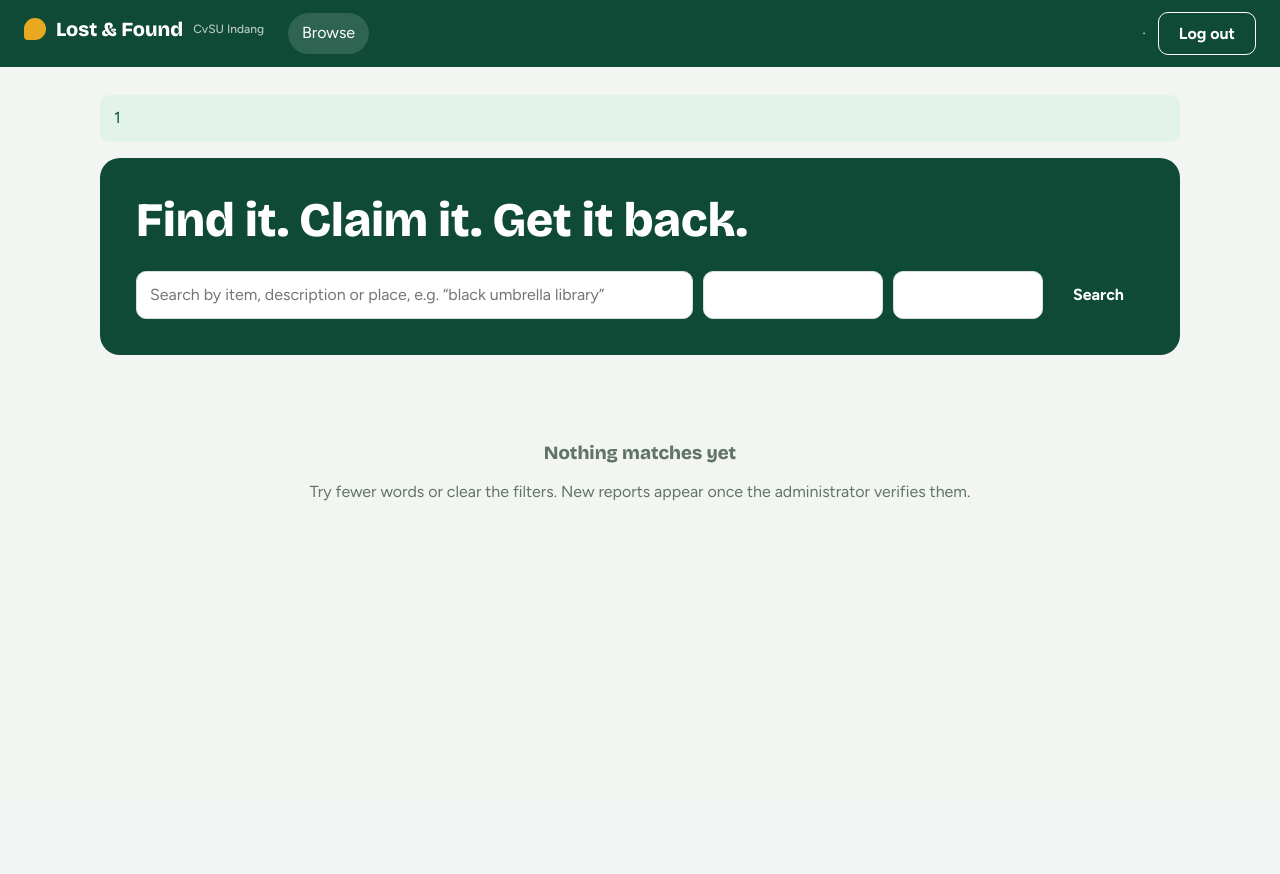
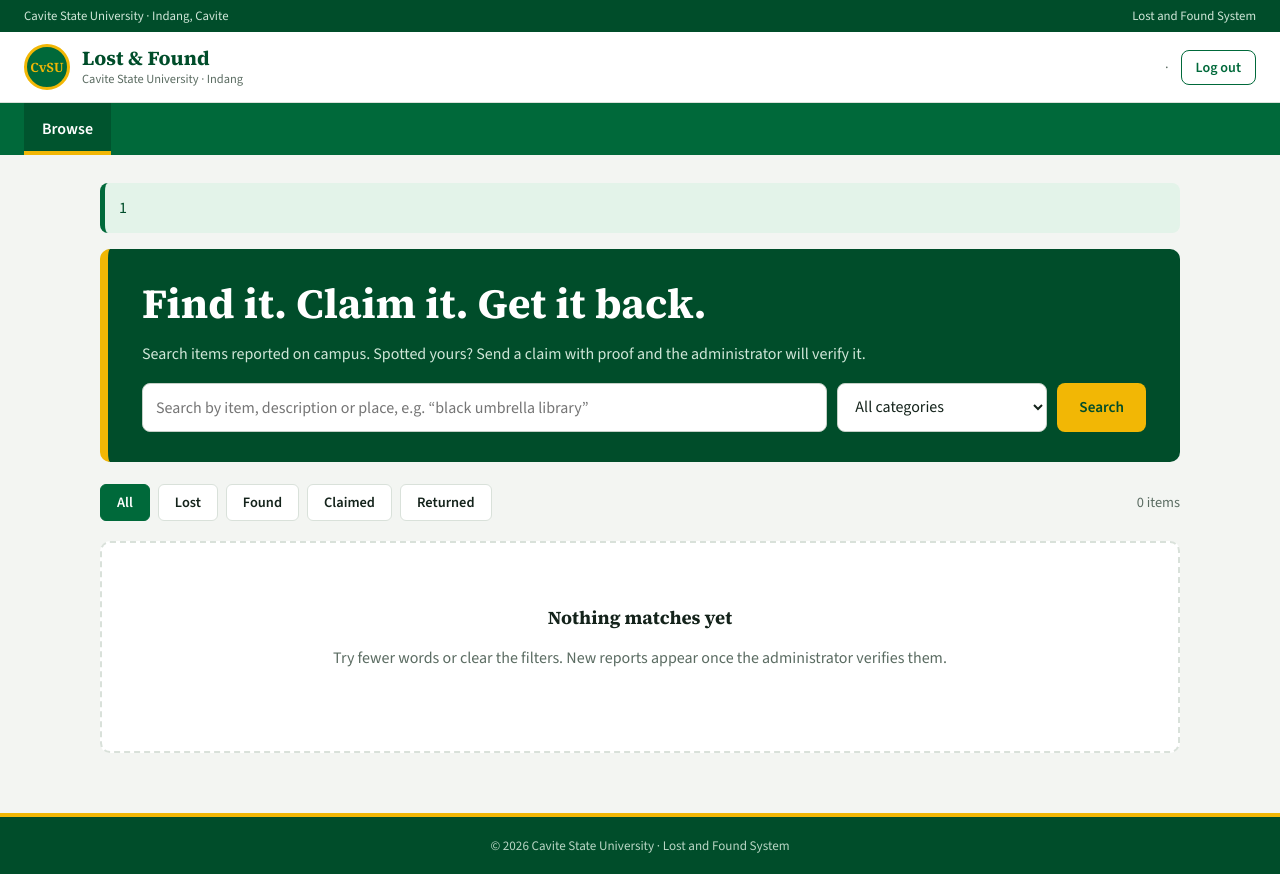
Before and after one commit to krisyanna/Lostfound, a PHP site: page / in a window 1280 px wide. Before the commit the page ends 501 px from the top, so only its background shows below. Run offline with PHP 8.4, Linux system fonts and the light colour scheme; the visitor is signed in with stand-in values (Sample User, id 1); data comes from the database, SQL or seed files in the repository; data that the repository does not hold is empty.

Commit message:
Redesign UI with CvSU theme

```diff
--- a/inc.php
+++ b/inc.php
@@ -17,11 +17,14 @@ function tno($id){return 'LF-'.str_pad($id,4,'0',STR_PAD_LEFT);}
 function clean($s,$max){return mb_substr(trim(strip_tags((string)$s)),0,$max);}
 function head($title,$print=false){$u=me();$cur=basename($_SERVER['SCRIPT_NAME']);
 $n=fn($f,$l)=>'<a href="'.$f.'"'.($cur===$f?' class="on"':'').'>'.$l.'</a>';
-echo '<!doctype html><html lang="en"><head><meta charset="utf-8"><meta name="viewport" content="width=device-width,initial-scale=1"><title>'.e($title).' · CvSU Lost &amp; Found</title><link rel="preconnect" href="https://fonts.googleapis.com"><link href="https://fonts.googleapis.com/css2?family=Bricolage+Grotesque:wght@600;800&family=Figtree:wght@400;500;700&display=swap" rel="stylesheet"><link rel="stylesheet" href="style.css"></head><body>';
-if($u){echo '<header class="top"><a class="brand" href="index.php"><i></i>Lost &amp; Found <small>CvSU Indang</small></a><nav>'.$n('index.php','Browse');
+echo '<!doctype html><html lang="en"><head><meta charset="utf-8"><meta name="viewport" content="width=device-width,initial-scale=1"><title>'.e($title).' · CvSU Lost &amp; Found</title><meta name="theme-color" content="#00693a"><link rel="preconnect" href="https://fonts.googleapis.com"><link href="https://fonts.googleapis.com/css2?family=Source+Sans+3:wght@400;600;700&family=Source+Serif+4:wght@600;700&display=swap" rel="stylesheet"><link rel="stylesheet" href="style.css"></head><body>';
+echo '<div class="strip"><span>Cavite State University · Indang, Cavite</span><span>Lost and Found System</span></div><header class="top"><a class="brand" href="index.php"><i>CvSU</i><span>Lost &amp; Found<small>Cavite State University · Indang</small></span></a>';
+if($u)echo '<form method="post" action="logout.php" class="who"><span>'.e($u['name']).' · '.e($u['role']).'</span>'.tok().'<button class="btn ghost sm">Log out</button></form>';
+echo '</header>';
+if($u){echo '<nav class="menu">'.$n('index.php','Browse');
 if($u['role']==='student')echo $n('report.php','Report an item').$n('my.php','My activity');
 if($u['role']==='admin')echo $n('admin.php','Admin');
-echo '</nav><form method="post" action="logout.php" class="who"><span>'.e($u['name']).' · '.e($u['role']).'</span>'.tok().'<button class="btn ghost">Log out</button></form></header>';}
+echo '</nav>';}
 echo '<main>'; if($f=flash())echo '<div class="note">'.e($f).'</div>';}
-function foot(){echo '</main><script>document.querySelectorAll("[data-confirm]").forEach(b=>b.addEventListener("click",x=>{if(!confirm(b.dataset.confirm))x.preventDefault()}));document.querySelectorAll("[data-auto]").forEach(s=>s.addEventListener("change",()=>s.form.submit()));var p=document.getElementById("photo");if(p)p.addEventListener("change",()=>{var f=p.files[0],i=document.getElementById("prev");if(f){i.src=URL.createObjectURL(f);i.hidden=false}});</script></body></html>';}
+function foot(){echo '</main><footer class="foot">© '.date('Y').' Cavite State University · Lost and Found System</footer><script>document.querySelectorAll("[data-confirm]").forEach(b=>b.addEventListener("click",x=>{if(!confirm(b.dataset.confirm))x.preventDefault()}));document.querySelectorAll("[data-auto]").forEach(s=>s.addEventListener("change",()=>s.form.submit()));var p=document.getElementById("photo");if(p)p.addEventListener("change",()=>{var f=p.files[0],i=document.getElementById("prev");if(f){i.src=URL.createObjectURL(f);i.hidden=false}});</script></body></html>';}
 function badge($s){return '<span class="bd '.e($s).'">'.e($s).'</span>';}
--- a/index.php
+++ b/index.php
@@ -13,14 +13,16 @@ $cats=db()->query('SELECT * FROM categories ORDER BY name')->fetchAll();
 $pend=[];if($u['role']==='student'){$r=db()->prepare("SELECT item_id FROM claims WHERE user_id=? AND status='Pending'");$r->execute([$u['id']]);$pend=$r->fetchAll(PDO::FETCH_COLUMN);}
 head('Browse');?>
 
-<section class="hero"><h1>Find it. Claim it. Get it back.</h1>
+<section class="hero"><h1>Find it. Claim it. Get it back.</h1><p>Search items reported on campus. Spotted yours? Send a claim with proof and the administrator will verify it.</p>
 
 <form class="search" method="get"><input name="q" value="<?=e($q)?>" placeholder="Search by item, description or place, e.g. “black umbrella library”">
 
 <select name="c" data-auto><option value="0">All categories</option><?php foreach($cats as $c)echo '<option value="'.$c['id'].'"'.($cat==$c['id']?' selected':'').'>'.e($c['name']).'</option>';?></select>
 
-<select name="s" data-auto><option value="">Any status</option><?php foreach(['Lost','Found','Claimed','Returned'] as $x)echo '<option'.($st===$x?' selected':'').'>'.$x.'</option>';?></select><button class="btn">Search</button></form></section>
+<input type="hidden" name="s" value="<?=e($st)?>"><button class="btn">Search</button></form></section>
 
+
+<div class="chips noprint"><?php foreach([""=>"All","Lost"=>"Lost","Found"=>"Found","Claimed"=>"Claimed","Returned"=>"Returned"] as $k=>$l)echo '<a href="?'.e(http_build_query(["q"=>$q,"c"=>$cat?:"","s"=>$k])).'"'.($st===(string)$k?' class="on"':'').'>'.$l.'</a>';?><span class="mut count"><?=count($items)?> item<?=count($items)===1?'':'s'?></span></div>
 
 <?php if(!$items)echo '<div class="empty"><h3>Nothing matches yet</h3><p>Try fewer words or clear the filters. New reports appear once the administrator verifies them.</p></div>';?>
 
@@ -32,7 +34,7 @@ head('Browse');?>
 
     <h3><?=e($i['name'])?></h3><p><?=e($i['description'])?></p>
 
-    <dl><dt>Category</dt><dd><?=e($i['cat'])?></dd><dt>Place</dt><dd><?=e($i['location'])?></dd><dt>Date</dt><dd><?=e($i['event_date'])?></dd></dl>
+    <dl><dt>Category</dt><dd><?=e($i['cat'])?></dd><dt><?=$i['status']==='Lost'?'Lost at':($i['status']==='Found'?'Found at':'Place')?></dt><dd><?=e($i['location'])?></dd><dt>Date</dt><dd><?=e($i['event_date'])?></dd></dl>
 
 <?php if($u['role']==='student'&&$i['status']==='Found'&&$i['user_id']!=$u['id']):
 
--- a/login.php
+++ b/login.php
@@ -10,7 +10,7 @@ if($_SERVER['REQUEST_METHOD']==='POST'){chk();$un=trim($_POST['username']??'');
  else{if($u){$f=$u['failed']+1;db()->prepare('UPDATE users SET failed=?,locked_until=? WHERE id=?')->execute([$f,$f>=5?date('Y-m-d H:i:s',time()+600):null,$u['id']]);}
   $err='Wrong username or password, or the account is deactivated.';logit('login_failed',$un);}}
 head('Log in');?>
-<div class="login"><section class="hero-l"><p class="tag">Cavite State University · CEIT</p><h1>Lost something on campus?<br>Someone may have it.</h1><p>Report what you lost, post what you found, and claim your belongings through a verified process.</p></section>
+<div class="login"><section class="hero-l"><p class="tag">Cavite State University · CEIT</p><h1>Lost something on campus?<br>Someone may have it.</h1><p>Report what you lost, post what you found, and claim your belongings through a verified process.</p><ol class="how"><li><span><b>Report</b> what you lost or found</span></li><li><span><b>Verified</b> by the administrator</span></li><li><span><b>Claim</b> it with proof of ownership</span></li></ol></section>
 <section class="card"><h2>Log in</h2><?php if($err)echo '<div class="err">'.e($err).'</div>';?>
 <form method="post"><?=tok()?><label>Username / student number<input name="username" autocomplete="username" required autofocus></label>
 <label>Password<input type="password" name="password" autocomplete="current-password" required></label><button class="btn">Log in</button>
--- a/style.css
+++ b/style.css
@@ -1,32 +1,37 @@
-:root{--g:#0e4a35;--g2:#1c7a54;--gold:#e8a820;--lost:#d9822b;--found:#1c7a54;--bg:#f2f5f1;--ink:#15241c;--mut:#62736a;--line:#d8e0d9}
-*{box-sizing:border-box}body{margin:0;background:var(--bg);color:var(--ink);font:16px/1.55 Figtree,system-ui,sans-serif}
-h1,h2,h3,.brand,.stub b{font-family:'Bricolage Grotesque',Figtree,sans-serif;line-height:1.1;margin:0 0 .5em}h1{font-size:clamp(2rem,4vw,3rem);font-weight:800}h2{font-size:1.4rem}
-a{color:var(--g2)}main{max-width:1120px;margin:0 auto;padding:28px 20px 80px}.mut{color:var(--mut);font-size:.9rem}
-.top{display:flex;align-items:center;gap:24px;padding:12px 24px;background:var(--g);color:#fff;flex-wrap:wrap}.top nav{display:flex;gap:4px;flex:1}
-.top a{color:#d6eadf;text-decoration:none;padding:8px 14px;border-radius:99px}.top a:hover,.top a.on{background:rgba(255,255,255,.14);color:#fff}
-.brand{display:flex;align-items:center;gap:10px;font-size:1.25rem;font-weight:800;color:#fff!important;padding:0!important}.brand i{width:22px;height:22px;border-radius:50% 50% 50% 4px;background:var(--gold);display:inline-block}.brand small{font:500 .75rem Figtree;opacity:.7}
-.who{display:flex;gap:12px;align-items:center;font-size:.9rem}
-input,select,textarea{width:100%;font:inherit;padding:11px 13px;border:1.5px solid var(--line);border-radius:10px;background:#fff;color:inherit}textarea{min-height:100px;resize:vertical}
-input:focus,select:focus,textarea:focus,.btn:focus-visible,a:focus-visible,summary:focus-visible{outline:3px solid var(--gold);outline-offset:1px}
-label{display:block;font-weight:500;margin-bottom:14px}label input,label select,label textarea{margin-top:6px}input[type=checkbox],input[type=radio]{width:auto}
-.btn{display:inline-block;border:0;background:var(--g);color:#fff;font:700 1rem Figtree;padding:11px 20px;border-radius:10px;cursor:pointer;text-decoration:none}.btn:hover{background:var(--g2)}
-.btn.sm{padding:7px 14px;font-size:.9rem}.btn.ghost{background:transparent;color:inherit;border:1.5px solid currentColor}.btn.danger{background:#b3382c}
-.card{background:#fff;border-radius:16px;padding:26px;box-shadow:0 1px 0 var(--line),0 8px 24px -16px rgba(14,74,53,.35);margin-bottom:20px}.narrow{max-width:460px}.wide{max-width:760px}
-.err,.note{padding:11px 14px;border-radius:10px;margin-bottom:16px}.err{background:#fde8e5;color:#8d2217}.note{background:#e2f3e9;color:var(--g)}
-.login{display:grid;grid-template-columns:1.2fr 1fr;gap:48px;align-items:center;min-height:90vh;max-width:1000px;margin:auto;padding:20px}.hero-l h1{font-size:clamp(2.2rem,5vw,3.6rem)}.tag{color:var(--g2);font-weight:700}
-.hero{background:var(--g);color:#fff;border-radius:20px;padding:36px;margin-bottom:28px}.search{display:grid;grid-template-columns:1fr 180px 150px auto;gap:10px}
-.grid{display:grid;grid-template-columns:repeat(auto-fill,minmax(330px,1fr));gap:20px}
-.tk{--c:var(--lost);display:grid;grid-template-columns:86px 1fr;background:#fff;border-radius:14px;position:relative;box-shadow:0 8px 24px -16px rgba(14,74,53,.4)}.tk.Found{--c:var(--found)}.tk.Claimed,.tk.Returned{--c:#6b7a72}
-.stub{background:var(--c);color:#fff;border-radius:14px 0 0 14px;display:flex;flex-direction:column;justify-content:center;align-items:center;gap:6px;border-right:2px dashed rgba(255,255,255,.65);padding:12px 4px;text-align:center}.stub b{font-size:1.2rem;writing-mode:vertical-rl;transform:rotate(180deg)}.stub span{font-size:.7rem;opacity:.9}
-.tk:before,.tk:after{content:"";position:absolute;left:75px;width:22px;height:22px;border-radius:50%;background:var(--bg)}.tk:before{top:-11px}.tk:after{bottom:-11px}
-.body{padding:16px 18px}.body img{width:100%;height:150px;object-fit:cover;border-radius:10px;margin-bottom:10px}.body h3{font-size:1.2rem;margin-bottom:4px}.body p{margin:0 0 10px;color:#41554a}
-dl{display:grid;grid-template-columns:auto 1fr;gap:2px 12px;margin:0 0 12px;font-size:.9rem}dt{color:var(--mut)}dd{margin:0}details form{margin-top:10px}summary{list-style:none;cursor:pointer;display:inline-block}
-.bd{display:inline-block;padding:2px 10px;border-radius:99px;font-size:.8rem;font-weight:700;background:#e6ece8}.bd.Lost{background:#fbe6cf;color:#8a4a0c}.bd.Found,.bd.Approved{background:#d9f0e3;color:var(--g)}.bd.Rejected{background:#fde8e5;color:#8d2217}.bd.Pending{background:#fff2c9;color:#7a5600}
-.empty{text-align:center;padding:60px 20px;color:var(--mut)}table{width:100%;border-collapse:collapse;background:#fff;border-radius:12px;overflow:hidden;margin:12px 0 28px;font-size:.92rem}th,td{padding:10px 12px;text-align:left;border-bottom:1px solid var(--line);vertical-align:middle}th{background:#e8efe9}
-.tabs{display:flex;gap:6px;flex-wrap:wrap;margin-bottom:24px}.tabs a{padding:8px 16px;border-radius:99px;background:#fff;text-decoration:none;color:var(--ink);border:1.5px solid var(--line)}.tabs a.on{background:var(--g);color:#fff;border-color:var(--g)}
-.stats{display:grid;grid-template-columns:repeat(auto-fit,minmax(200px,1fr));gap:16px}.st{background:#fff;border-radius:14px;padding:20px;border-left:8px solid var(--gold)}.st.Lost{border-color:var(--lost)}.st.Found{border-color:var(--found)}.st b{display:block;font:800 2.6rem 'Bricolage Grotesque'}
+:root{--g:#00693a;--gd:#004d2a;--g2:#0a8a4c;--gold:#f2b705;--lost:#b45309;--found:#00693a;--bg:#f3f5f2;--ink:#14231b;--mut:#5b6c62;--line:#d9e1da;--r:10px;--serif:'Source Serif 4',Georgia,serif}
+*{box-sizing:border-box}body{margin:0;background:var(--bg);color:var(--ink);font:16px/1.6 'Source Sans 3',system-ui,sans-serif;min-height:100vh;display:flex;flex-direction:column}
+h1,h2,h3{font-family:var(--serif);line-height:1.2;margin:0 0 .5em;font-weight:700}h1{font-size:clamp(1.8rem,3.6vw,2.6rem)}h2{font-size:1.4rem}h3{font-size:1.15rem}
+a{color:var(--g)}main{width:100%;max-width:1120px;margin:0 auto;padding:28px 20px 60px;flex:1}.mut{color:var(--mut);font-size:.9rem}
+.strip{background:var(--gd);color:#cfe6d8;font-size:.8rem;padding:6px 24px;display:flex;justify-content:space-between;gap:12px;flex-wrap:wrap}
+.top{display:flex;align-items:center;gap:20px;padding:12px 24px;background:#fff;border-bottom:1px solid var(--line);flex-wrap:wrap}.brand{display:flex;align-items:center;gap:12px;text-decoration:none;color:var(--gd);font:700 1.25rem/1.1 var(--serif)}
+.brand i{width:46px;height:46px;border-radius:50%;background:var(--g);color:var(--gold);border:3px solid var(--gold);display:grid;place-items:center;font:700 .8rem Georgia,serif;font-style:normal}.brand small{display:block;font:500 .78rem 'Source Sans 3';color:var(--mut);margin-top:2px}
+.who{display:flex;gap:12px;align-items:center;font-size:.9rem;margin-left:auto;color:var(--mut)}
+.menu{display:flex;gap:2px;padding:0 24px;background:var(--g);position:sticky;top:0;z-index:5;overflow-x:auto}.menu a{color:#e4f3ea;text-decoration:none;padding:13px 18px;font-weight:600;white-space:nowrap}.menu a:hover{background:rgba(255,255,255,.1)}.menu a.on{background:rgba(0,0,0,.2);box-shadow:inset 0 -4px 0 var(--gold);color:#fff}
+input,select,textarea{width:100%;font:inherit;padding:11px 13px;border:1.5px solid #c5d0c7;border-radius:8px;background:#fff;color:var(--ink)}option{color:var(--ink);background:#fff}textarea{min-height:110px;resize:vertical}
+input:focus,select:focus,textarea:focus,.btn:focus-visible,a:focus-visible,summary:focus-visible{outline:3px solid var(--g2);outline-offset:1px}.menu a:focus-visible,.hero :focus-visible{outline-color:var(--gold)}
+label{display:block;font-weight:600;font-size:.92rem;margin-bottom:14px}label input,label select,label textarea{margin-top:6px;font-weight:400}input[type=checkbox],input[type=radio]{width:auto}
+.btn{display:inline-block;border:0;background:var(--g);color:#fff;font:600 .95rem 'Source Sans 3';padding:11px 22px;border-radius:8px;cursor:pointer;text-decoration:none;transition:background .15s}.btn:hover{background:var(--gd)}
+.btn.sm{padding:7px 14px;font-size:.88rem}.btn.ghost{background:transparent;color:var(--g);border:1.5px solid var(--g)}.btn.ghost:hover{background:#e3f3e9}.btn.danger{background:#b3382c}.hero .btn{background:var(--gold);color:var(--gd)}.hero .btn:hover{background:#ffd23d}
+.card{background:#fff;border:1px solid var(--line);border-top:4px solid var(--g);border-radius:var(--r);padding:26px;margin-bottom:20px}.narrow{max-width:460px}.wide{max-width:760px;margin-inline:auto}
+.err,.note{padding:12px 14px;border-radius:8px;margin-bottom:16px;border-left:5px solid}.err{background:#fde8e5;color:#8d2217;border-color:#b3382c}.note{background:#e3f3e9;color:var(--gd);border-color:var(--g)}
+.login{display:grid;grid-template-columns:1.2fr 1fr;gap:56px;align-items:center;max-width:1000px;margin:6vh auto}.hero-l h1{color:var(--gd)}.tag{display:inline-block;background:var(--gold);color:var(--gd);font-weight:700;font-size:.85rem;padding:3px 12px;border-radius:4px}
+.how{display:grid;gap:12px;margin:26px 0 0;padding:0;list-style:none;counter-reset:s}.how li{counter-increment:s;display:flex;gap:12px;align-items:center;color:var(--mut)}.how li:before{content:counter(s);flex:none;width:28px;height:28px;border-radius:50%;background:var(--g);color:#fff;display:grid;place-items:center;font-weight:700;font-size:.85rem}.how b{color:var(--ink)}
+.hero{background:var(--gd);color:#fff;border-radius:var(--r);border-left:8px solid var(--gold);padding:30px 34px;margin-bottom:22px}.hero h1{margin-bottom:.3em}.hero p{margin:0 0 16px;color:#cfe6d8}.search{display:grid;grid-template-columns:1fr 210px auto;gap:10px}
+.chips{display:flex;gap:8px;flex-wrap:wrap;margin:0 0 20px;align-items:center}.chips a{padding:6px 16px;border-radius:6px;background:#fff;border:1.5px solid var(--line);color:var(--ink);text-decoration:none;font-weight:600;font-size:.9rem}.chips a:hover{border-color:var(--g)}.chips a.on{background:var(--g);border-color:var(--g);color:#fff}.count{margin-left:auto}
+.grid{display:grid;grid-template-columns:repeat(auto-fill,minmax(300px,1fr));gap:20px}
+.tk{--c:var(--lost);display:flex;flex-direction:column;background:#fff;border:1px solid var(--line);border-radius:var(--r);overflow:hidden}.tk.Found{--c:var(--found)}.tk.Claimed,.tk.Returned{--c:#6b7a72}
+.stub{display:flex;justify-content:space-between;align-items:center;background:var(--c);color:#fff;padding:8px 16px}.stub b{font:700 .9rem 'Source Sans 3'}.stub span{font-size:.8rem;opacity:.9}
+.body{padding:16px 18px 18px;display:flex;flex-direction:column;flex:1}.body img{width:calc(100% + 36px);margin:-16px -18px 14px;height:170px;object-fit:cover}.body h3{margin-bottom:4px}.body p{margin:0 0 12px;color:#3f5247}
+dl{display:grid;grid-template-columns:auto 1fr;gap:3px 14px;margin:auto 0 14px;font-size:.88rem}dt{color:var(--mut)}dd{margin:0;font-weight:600}details form{margin-top:12px}summary{list-style:none;cursor:pointer;display:inline-block}
+.bd{display:inline-block;padding:2px 10px;border-radius:4px;font-size:.8rem;font-weight:700;background:#e6ece8}.bd.Lost{background:#fdebd3;color:#8a4a0c}.bd.Found,.bd.Approved{background:#d9f0e3;color:var(--gd)}.bd.Rejected{background:#fde8e5;color:#8d2217}.bd.Pending{background:#fff2c9;color:#7a5600}
+.empty{text-align:center;padding:64px 20px;color:var(--mut);background:#fff;border:2px dashed var(--line);border-radius:var(--r)}.empty h3{color:var(--ink)}
+table{width:100%;border-collapse:collapse;background:#fff;border:1px solid var(--line);border-radius:var(--r);overflow:hidden;margin:12px 0 28px;font-size:.92rem}th,td{padding:11px 14px;text-align:left;border-bottom:1px solid var(--line);vertical-align:middle}th{background:var(--g);color:#fff;font-size:.85rem}tr:last-child td{border-bottom:0}tbody tr:nth-child(even){background:#f7faf7}
+.tabs{display:flex;gap:6px;flex-wrap:wrap;margin-bottom:24px;border-bottom:2px solid var(--line)}.tabs a{padding:9px 16px;text-decoration:none;color:var(--mut);font-weight:600;border-bottom:4px solid transparent;margin-bottom:-2px}.tabs a:hover{color:var(--g)}.tabs a.on{color:var(--g);border-color:var(--gold)}
+.stats{display:grid;grid-template-columns:repeat(auto-fit,minmax(200px,1fr));gap:16px}.st{background:#fff;border:1px solid var(--line);border-radius:var(--r);padding:20px;border-top:6px solid var(--gold)}.st.Lost{border-top-color:var(--lost)}.st.Found{border-top-color:var(--found)}.st b{display:block;font:700 2.6rem var(--serif);color:var(--gd)}
 .two{display:grid;grid-template-columns:1fr 1fr;gap:0 16px}.cols{display:grid;grid-template-columns:1.6fr 1fr;gap:28px;align-items:start}.row{display:flex;gap:8px;align-items:center}.trio{display:grid;gap:4px}
-.seg{display:flex;gap:10px;margin-bottom:18px}.seg label{flex:1;margin:0}.seg input{position:absolute;opacity:0}.seg span{display:block;text-align:center;padding:12px;border:2px solid var(--line);border-radius:12px;cursor:pointer;font-weight:700}.seg input:checked+span{border-color:var(--g);background:#e2f3e9}.seg input:focus-visible+span{outline:3px solid var(--gold)}
-.prev{max-width:240px;border-radius:10px;margin-bottom:14px}.claim{display:flex;justify-content:space-between;gap:20px}blockquote{margin:8px 0;padding-left:12px;border-left:4px solid var(--gold)}.list{list-style:none;padding:0}.list li{display:flex;justify-content:space-between;padding:8px 0;border-bottom:1px solid var(--line)}
-@media(max-width:800px){.login,.cols,.two,.search,.claim{grid-template-columns:1fr;display:grid}.top{gap:10px}.who span{display:none}table{display:block;overflow-x:auto}}
-@media print{.top,.noprint{display:none}body{background:#fff}table{font-size:11px}}
+.seg{display:flex;gap:10px;margin-bottom:18px}.seg label{flex:1;margin:0}.seg input{position:absolute;opacity:0}.seg span{display:block;text-align:center;padding:13px;border:2px solid var(--line);border-radius:8px;cursor:pointer;font-weight:700;background:#fff}.seg input:checked+span{border-color:var(--g);background:#e3f3e9;color:var(--gd)}.seg input:focus-visible+span{outline:3px solid var(--g2)}
+.prev{max-width:240px;border-radius:8px;margin-bottom:14px}.claim{display:flex;justify-content:space-between;gap:20px}blockquote{margin:8px 0;padding-left:12px;border-left:4px solid var(--gold)}.list{list-style:none;padding:0}.list li{display:flex;justify-content:space-between;padding:8px 0;border-bottom:1px solid var(--line)}
+.foot{background:var(--gd);color:#b9d6c5;font-size:.82rem;padding:18px 24px;text-align:center;border-top:4px solid var(--gold)}
+@media(max-width:800px){.login,.cols,.two,.search,.claim{grid-template-columns:1fr;display:grid}.top{gap:10px;padding:10px 14px}.who span{display:none}.strip span{display:none}table{display:block;overflow-x:auto}.hero{padding:22px}}
+@media(prefers-reduced-motion:reduce){*{transition:none!important}}
+@media print{.top,.menu,.strip,.foot,.noprint{display:none}body{background:#fff}table{font-size:11px}th{background:#eee;color:#000}}
```
